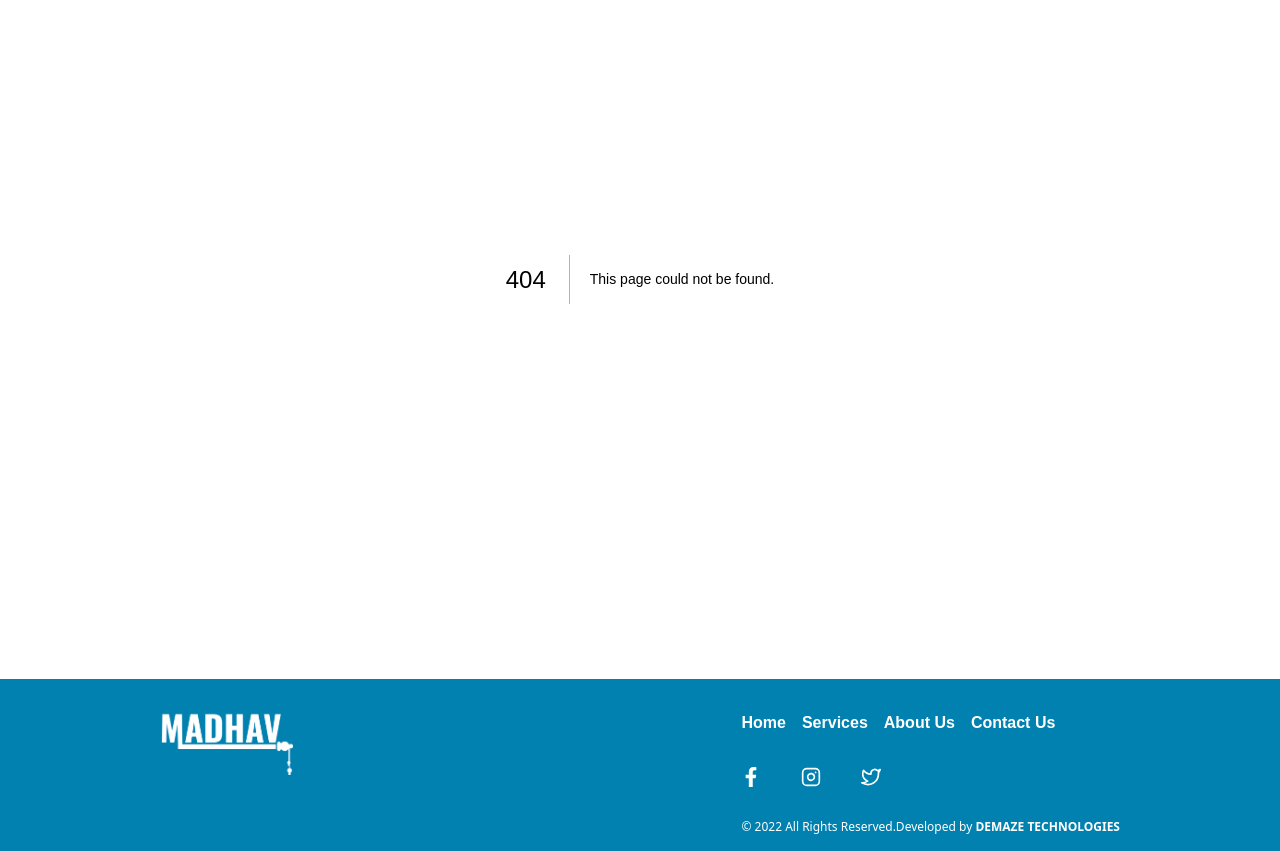
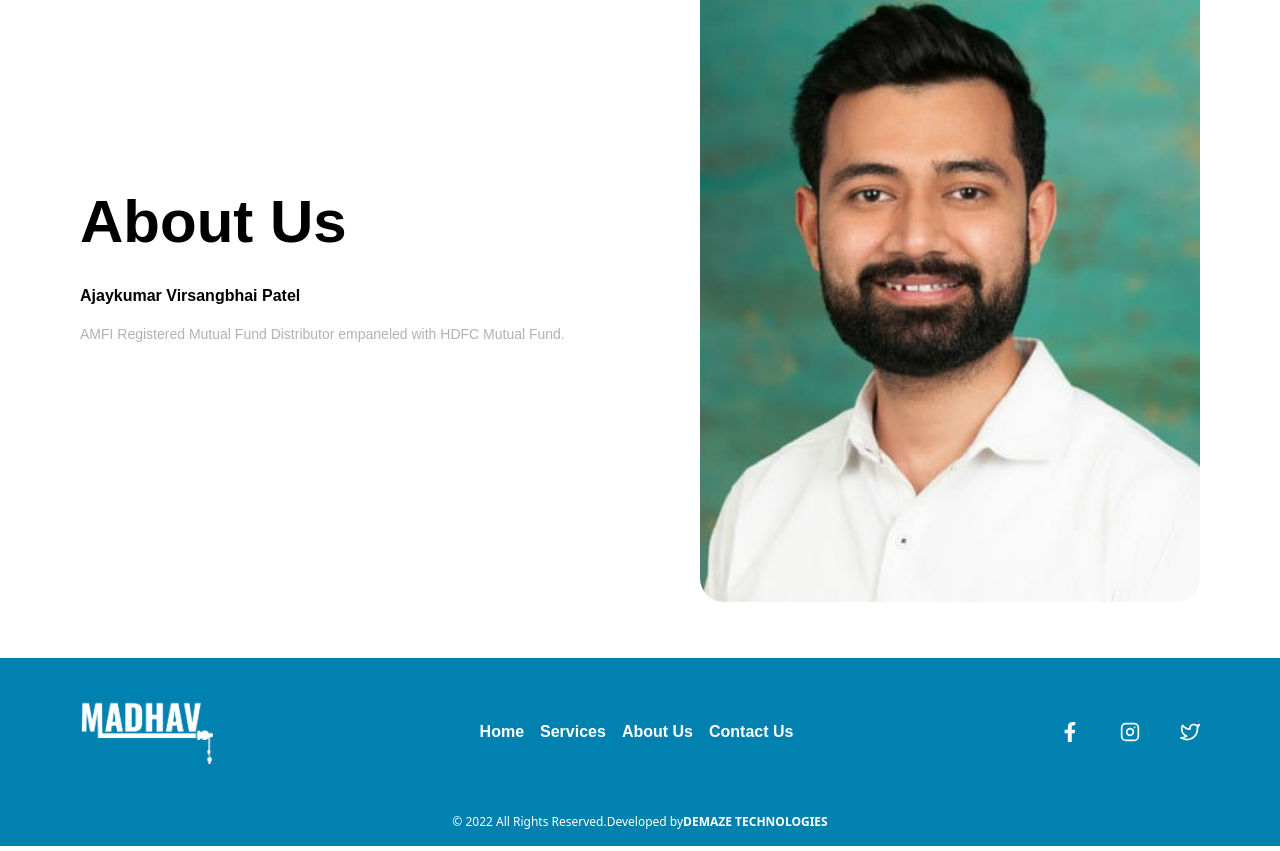
Before and after one commit to meetdevlope/lic-madhav, a Next.js app: page /insurance in a window 1280 px wide. Before the commit this address had no page. Shown: the part 213-1064 px from the top of the page. Built offline with nearby package versions, Linux system fonts and the light colour scheme.

Commit message:
insurance page added

```diff
--- a/components/footer.jsx
+++ b/components/footer.jsx
@@ -4,8 +4,8 @@ import { FaFacebookF } from "react-icons/fa";
 
 const Footer = () => {
   return (
-    <footer className="bg-brand px-10 pt-8 pb-4 tab:px-40 flex flex-col tab:flex-row justify-between">
-      <div className="flex flex-col justify-between">
+    <footer className="bg-brand px-10 pt-8 pb-4 tab:px-20 " >
+      <div className="flex flex-col tab:flex-row justify-between items-center">
         <div className="h-16">
           <img
             src="/images/madhav_lic_logo_white.png"
@@ -13,30 +13,24 @@ const Footer = () => {
             className="h-full cursor-pointer"
           />
         </div>
-
-      </div>
-
-      <div className="flex flex-col ml-2 justify-between">
-        <div className="text-white flex flex-col tab:flex-row mt-8 gap-4 tab:my-0">
+        <div className="text-white text-center flex flex-col tab:flex-row mt-8 gap-4 tab:my-0">
           <a href="#">Home</a>
           <a href="#">Services</a>
           <a href="#">About Us</a>
           <a href="#">Contact Us</a>
         </div>
-
         <div className="flex gap-10 text-white text-xl my-8">
           <FaFacebookF className="hover:text-brand-dark cursor-pointer transition" />
           <FiInstagram className="hover:text-brand-dark cursor-pointer transition" />
           <FiTwitter className="hover:text-brand-dark cursor-pointer transition" />
         </div>
-
-        <span className="text-white text-xs">
-          &#169; 2022 All Rights Reserved.Developed by{" "}
-          <span className="font-semibold cursor-pointer">
-            DEMAZE TECHNOLOGIES
-          </span>
+      </div>
+      <span className="text-white mt-10 text-xs flex justify-center items-center">
+        &#169; 2022 All Rights Reserved.Developed by{" "}
+        <span className="font-semibold cursor-pointer text-center">
+          DEMAZE TECHNOLOGIES
         </span>
-      </div>
+      </span>
     </footer>
   );
 };
--- a/components/header.jsx
+++ b/components/header.jsx
@@ -1,4 +1,5 @@
 import Image from "next/image";
+import { useRouter } from "next/router";
 import React, { useState } from "react";
 import ButtonComponent from "./buttonComponent";
 
@@ -10,6 +11,8 @@ const Header = () => {
     sethamOpen((prev) => (!prev))
   }
 
+  const router = useRouter();
+
   return (
     <header className="flex justify-between items-start px-10 tab:px-20">
       <div className="h-16">
@@ -19,7 +22,7 @@ const Header = () => {
           className="h-full cursor-pointer"
         />
       </div>
-      <div className={`ham-btn right-10 ${hamOpen ? 'active fixed r' : 'not-active absolute'} tab:hidden z-20`} onClick={openHamburger} >
+      <div className={`ham-btn right-10 ${hamOpen ? 'active fixed' : 'not-active absolute'} tab:hidden z-20`} onClick={openHamburger} >
         <span className='hml hml-1' ></span>
         <span className='hml hml-2' ></span>
         <span className='hml hml-3' ></span>
@@ -27,18 +30,18 @@ const Header = () => {
 
 
       <div className="hidden tab:flex tab:justify-center tab:items-center tab:gap-8">
-        <a href="#">Home</a>
-        <a href="#">Services</a>
-        <a href="#">About Us</a>
-        <a href="#">Contact Us</a>
+        <a onClick={() => router.push('/')}>Home</a>
+        <a>Services</a>
+        <a onClick={() => router.push('/insurance')}>Insurance</a>
+        <a>Contact Us</a>
         <ButtonComponent appearance={"pri-out"} buttonText={"Know More"} />
       </div>
       <div className={`black-backdrop bg-black opacity-80 fixed top-0 left-0 h-screen w-screen transition-all z-[5] ${hamOpen ? 'block' : 'hidden'}`}></div>
       <div className={`flex flex-col items-end gap-6 bg-white pt-40 px-20 fixed top-0 right-0 h-screen z-10 tab:hidden transition-all ${hamOpen ? 'translate-x-0' : 'translate-x-full'} `}>
-        <a href="#">Home</a>
-        <a href="#">Services</a>
-        <a href="#">About Us</a>
-        <a href="#">Contact Us</a>
+        <a>Home</a>
+        <a href="/pages/insurance.jsx">Services</a>
+        <a>Insurance</a>
+        <a>Contact Us</a>
         <ButtonComponent appearance={"pri-out"} buttonText={"Know More"} />
       </div>
     </header>
--- /dev/null
+++ b/pages/insurance.jsx
@@ -0,0 +1,33 @@
+import Image from 'next/image'
+import React from 'react'
+import ButtonComponent from '../components/buttonComponent'
+
+const Insurance = () => {
+    return (
+        <section className="py-10">
+            <div className="container flex justify-center flex-wrap gap-20 py-4 max-w-7xl mx-auto">
+                <div className="flex-1 flex flex-col justify-center tab:items-start items-center">
+                    <h2>About Us</h2>
+                    <h4 className="mt-8 mb-4">
+                        Ajaykumar Virsangbhai Patel
+                    </h4>
+                    <p>AMFI Registered Mutual Fund Distributor empaneled with HDFC Mutual Fund.</p>
+                    <div className="flex gap-8">
+                    </div>
+                </div>
+                <div className="relative basis-[500px] aspect-h-image h-auto rounded-3xl overflow-hidden">
+                    <Image
+                        priority
+                        src="/images/ajaykumar_virsangbhai_patel.png"
+                        layout={"fill"}
+                        objectFit={"cover"}
+                        objectPosition={"center"}
+                        alt="subject-image"
+                    />
+                </div>
+            </div>
+        </section>
+    )
+}
+
+export default Insurance
--- a/styles/globals.css
+++ b/styles/globals.css
@@ -26,7 +26,7 @@
     @apply tab:text-sm font-normal text-xs text-gray text-center tab:text-left font-poppins;
   }
   a {
-    @apply font-semibold text-lg tab:text-base font-poppins;
+    @apply font-semibold text-lg tab:text-base font-poppins cursor-pointer;
   }
   a:hover {
     @apply text-brand-light transition-all;
```
Also changed, not shown: public/images/ajaykumar_virsangbhai_patel.png (added).
